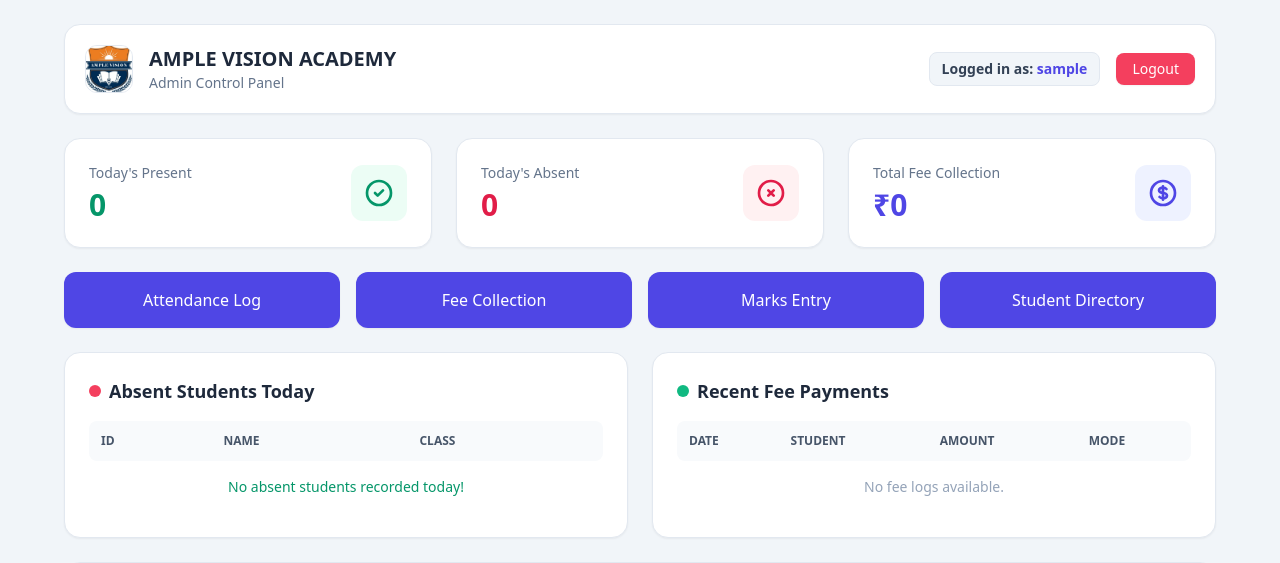
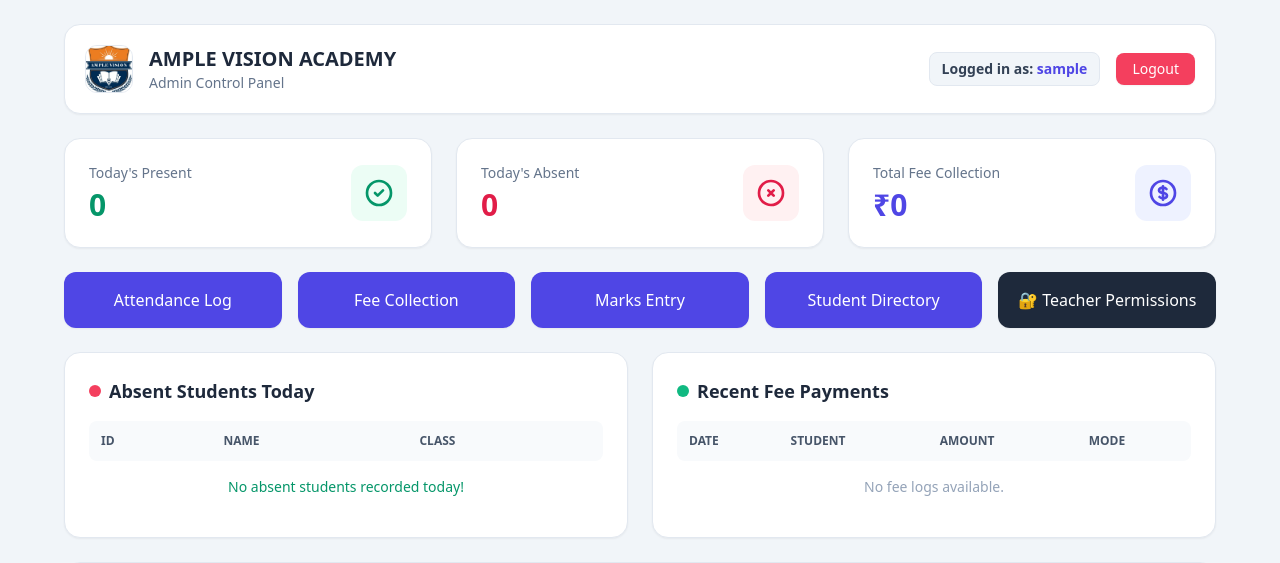
Before and after one commit to SujalSmaurya2090-sketch/Tuition-App, a Flask app: page / in a window 1280 px wide. Shown: the top 563 px of the page. Run offline with Flask 3, Linux system fonts and the light colour scheme; the visitor is signed in with stand-in values (Sample User, id 1); data that the repository does not hold is empty; some libraries are stand-ins or nearby versions.

Commit message:
Update dashboard.html

```diff
--- a/templates/dashboard.html
+++ b/templates/dashboard.html
@@ -69,7 +69,7 @@
         </div>
 
         <!-- Main Navigation Action Bar -->
-        <div class="grid grid-cols-2 sm:grid-cols-4 gap-4">
+        <div class="grid grid-cols-2 sm:grid-cols-5 gap-4">
             <a href="/attendance" class="bg-indigo-600 hover:bg-indigo-700 text-white font-medium p-4 rounded-xl shadow-sm transition-all text-center">
                 Attendance Log
             </a>
@@ -82,6 +82,13 @@
             <a href="/students" class="bg-indigo-600 hover:bg-indigo-700 text-white font-medium p-4 rounded-xl shadow-sm transition-all text-center">
                 Student Directory
             </a>
+
+            <button
+                onclick="openPermissionsPanel()"
+                class="bg-slate-800 hover:bg-slate-900 text-white font-medium p-4 rounded-xl shadow-sm transition-all text-center"
+                >
+                🔐 Teacher Permissions
+            </button>
         </div>
 
         <!-- Dashboard Data Grids -->
```
